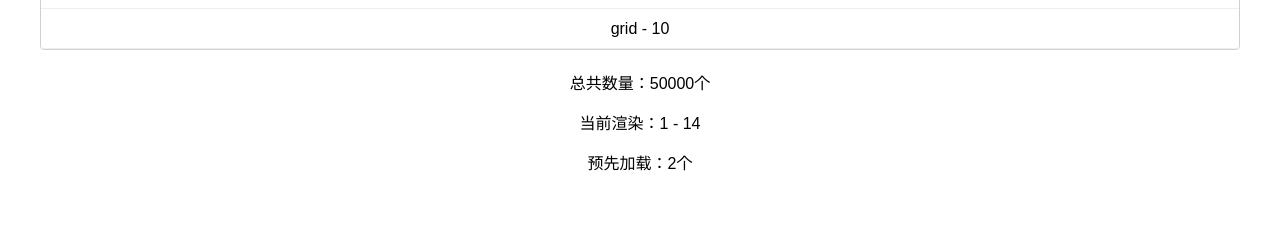
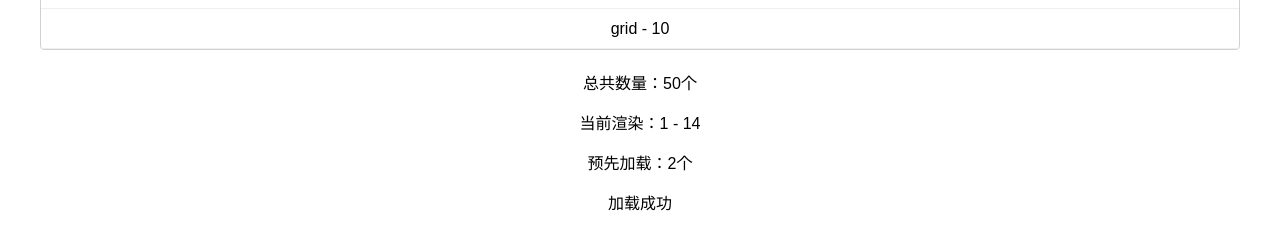
Before and after one commit to RyanLiu0235/react-recycler-view, a React (Create React App) app: page / in a window 1280 px wide. Shown: the part 432-682 px from the top of the page. Built offline with nearby package versions, Linux system fonts and the light colour scheme.

Commit message:
feat: loadMoreRows should be a Promise

```diff
--- a/src/App.js
+++ b/src/App.js
@@ -5,7 +5,7 @@ class App extends Component {
   constructor() {
     super()
     this.state = {
-      items: Array(50000)
+      items: Array(50)
         .fill("grid")
         .map((item, index) => ({
           content: `${item} - ${index + 1}`,
@@ -29,12 +29,13 @@ class App extends Component {
   }
 
   loadMoreRows() {
-    this.fetch().then(data => {
+    return this.fetch().then(data => {
       const { items, page } = this.state
       this.setState({
         page: page + 1,
         items: [...items, ...data]
       })
+      Promise.resolve()
     })
   }
 
--- a/src/List.js
+++ b/src/List.js
@@ -5,6 +5,7 @@ export default class List extends PureComponent {
   constructor() {
     super()
     this.state = {
+      isLoaded: true,
       startIndex: 0,
       stopIndex: 1
     }
@@ -30,7 +31,7 @@ export default class List extends PureComponent {
 
   calculateRange() {
     const { list, container } = this.refs
-    const { overscan, rowCount, rowHeight } = this.props
+    const { overscan, rowCount, rowHeight, loadMoreRows } = this.props
 
     const { height: containerHeight } = container.getBoundingClientRect()
     const { top: containerTop } = container.getBoundingClientRect()
@@ -40,14 +41,26 @@ export default class List extends PureComponent {
     const count = Math.floor(Math.abs(listTop - containerTop) / rowHeight)
     // 屏幕中可以容纳的items的个数
     const visibles = Math.ceil(containerHeight / rowHeight)
-    this.setState({
-      startIndex: count >= overscan ? count - overscan : count,
-      stopIndex: Math.min(
-        rowCount - 1, // 防止stopIndex超过目前items个数
-        rowCount >= count + visibles + overscan
-          ? count + visibles + overscan
-          : count + visibles
-      )
+    const startIndex = count >= overscan ? count - overscan : count
+    const stopIndex = Math.min(
+      rowCount - 1, // 防止stopIndex超过目前items个数
+      rowCount >= count + visibles + overscan
+        ? count + visibles + overscan
+        : count + visibles
+    )
+
+    this.setState({ startIndex, stopIndex }, () => {
+      if (
+        stopIndex === rowCount - 1 && // 是否最后一个已经露出
+        this.state.isLoaded // 是否上一次已经加载成功
+      ) {
+        this.setState({ isLoaded: false })
+        loadMoreRows().then(() => {
+          this.setState({
+            isLoaded: true
+          })
+        })
+      }
     })
   }
 
@@ -56,8 +69,8 @@ export default class List extends PureComponent {
   }
 
   render() {
-    const { startIndex, stopIndex } = this.state
-    const { rowRenderer, loadMoreRows, rowCount, rowHeight, overscan } = this.props
+    const { startIndex, stopIndex, isLoaded } = this.state
+    const { rowRenderer, rowCount, rowHeight, overscan } = this.props
     const list = []
     for (let i = startIndex; i <= stopIndex; i++) {
       const style = {
@@ -82,26 +95,18 @@ export default class List extends PureComponent {
           <div
             className="list"
             style={{
-              height: (rowCount + 1) * rowHeight + 2 + "px"
+              height: rowCount * rowHeight + 2 + "px"
             }}
             ref="list"
           >
             {list}
-            <div
-              className="item"
-              onClick={loadMoreRows}
-              style={{
-                top: rowCount * rowHeight + "px"
-              }}
-            >
-              load more
-            </div>
           </div>
         </div>
         <div className="dashboard">
           <p>总共数量：{rowCount}个</p>
           <p>当前渲染：{`${startIndex + 1} - ${stopIndex + 1}`}</p>
           <p>预先加载：{overscan}个</p>
+          <p>{isLoaded ? "加载成功" : "加载中..."}</p>
         </div>
       </div>
     )
```
